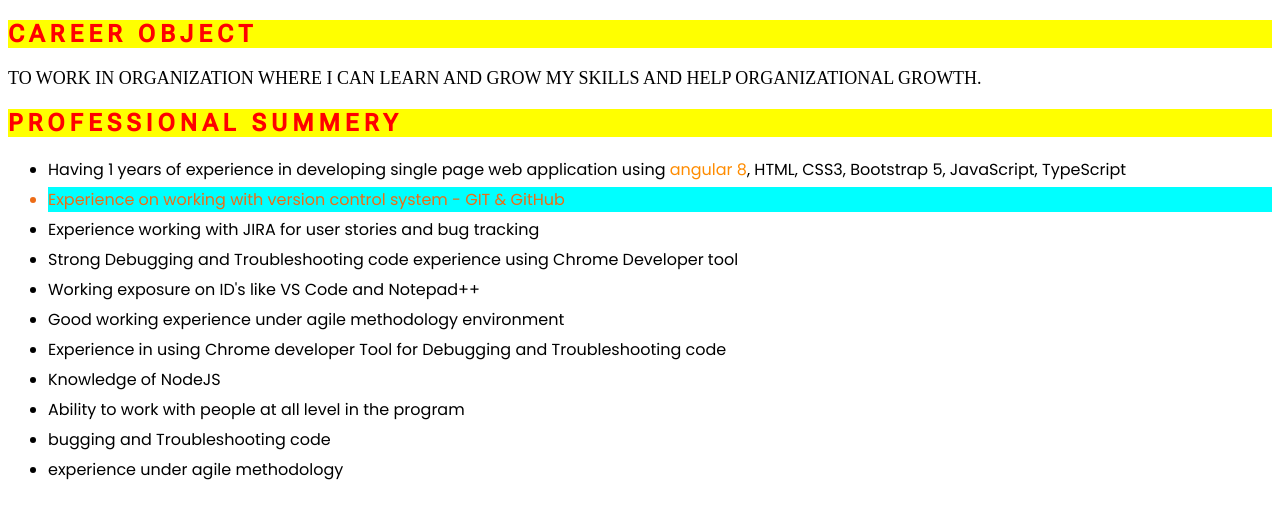
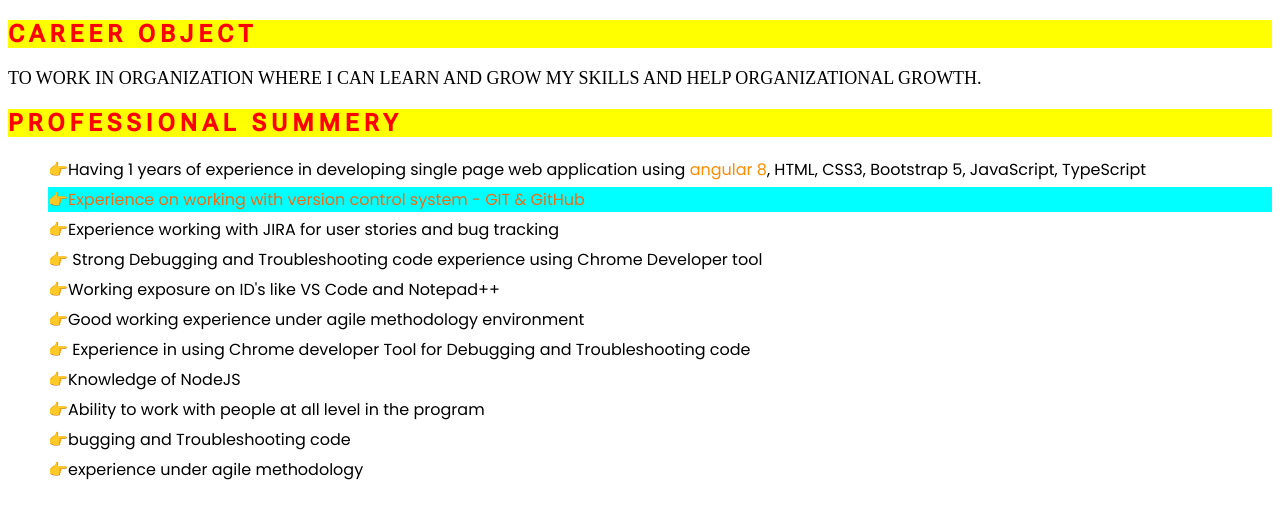
Before and after one commit to dadabhoge7/MyProfile, a plain HTML site: page home.html in a window 1280 px wide. Drawn offline with Linux system fonts and the light colour scheme.

Commit message:
update home page
apply pseudo element (::before) to add emoji for professional summary

```diff
--- a/home.html
+++ b/home.html
@@ -32,6 +32,12 @@
         li{
         margin-bottom: 5px;
         }
+        #summeryList{
+            list-style-type: none;
+        }
+        .main::before{
+            content: "👉";
+        }
     </style>
   </head>
   <body>
@@ -42,26 +48,25 @@
     </p>
     <h2 class="heading">Professional Summery</h2>
     <ul id="summeryList">
-      <li>
-        Having 1 years of experience in developing single page web application
+      <li class="main">Having 1 years of experience in developing single page web application
         using <span id="angular">angular 8</span>, HTML, CSS3, Bootstrap 5, JavaScript, TypeScript
       </li>
-      <li id="Experience">Experience on working with version control system - GIT & GitHub</li>
-      <li>Experience working with JIRA for user stories and bug tracking</li>
-      <li>
+      <li id="Experience" class="main">Experience on working with version control system - GIT & GitHub</li>
+      <li class="main">Experience working with JIRA for user stories and bug tracking</li>
+      <li class="main">
         Strong Debugging and Troubleshooting code experience using Chrome
         Developer tool
       </li>
-      <li>Working exposure on ID's like VS Code and Notepad++</li>
-      <li>Good working experience under agile methodology environment</li>
-      <li>
+      <li class="main">Working exposure on ID's like VS Code and Notepad++</li>
+      <li class="main">Good working experience under agile methodology environment</li>
+      <li class="main">
         Experience in using Chrome developer Tool for Debugging and
         Troubleshooting code
       </li>
-      <li>Knowledge of NodeJS</li>
-      <li>Ability to work with people at all level in the program</li>
-      <li>bugging and Troubleshooting code</li>
-      <li>experience under agile methodology</li>
+      <li class="main">Knowledge of NodeJS</li>
+      <li class="main">Ability to work with people at all level in the program</li>
+      <li class="main">bugging and Troubleshooting code</li>
+      <li class="main">experience under agile methodology</li>
     </ul>
   </body>
 </html>
```
